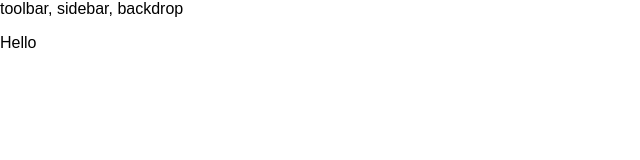
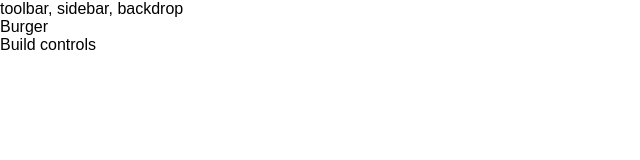
Before and after one commit to rabindratamang/burger-builder, a React app: page / in a window 1280 px wide. Shown: the top 160 px of the page, without its empty margins (0-640 px from the left). Built offline with nearby package versions, Linux system fonts and the light colour scheme.

Commit message:
Add Burger Builder component

```diff
--- a/src/App.js
+++ b/src/App.js
@@ -1,12 +1,13 @@
 import React, { Component } from 'react';
 import Layout from './components/Layout/Layout';
+import BurgerBuilder from './containers/BurgerBuilder/BurgerBuilder';
 
 class App extends Component {
   render() {
     return (
       <div className="App">
         <Layout>
-          <p>Hello</p>
+          <BurgerBuilder/>
         </Layout>
       </div>
     );
--- /dev/null
+++ b/src/containers/BurgerBuilder/BurgerBuilder.js
@@ -0,0 +1,14 @@
+import React, { Component, Fragment } from "react";
+
+class BurgerBuilder extends Component{
+    render(){
+        return (
+            <Fragment>
+                <div>Burger</div>
+                <div>Build controls</div>
+            </Fragment>
+        );
+    }
+}
+
+export default BurgerBuilder;
```
